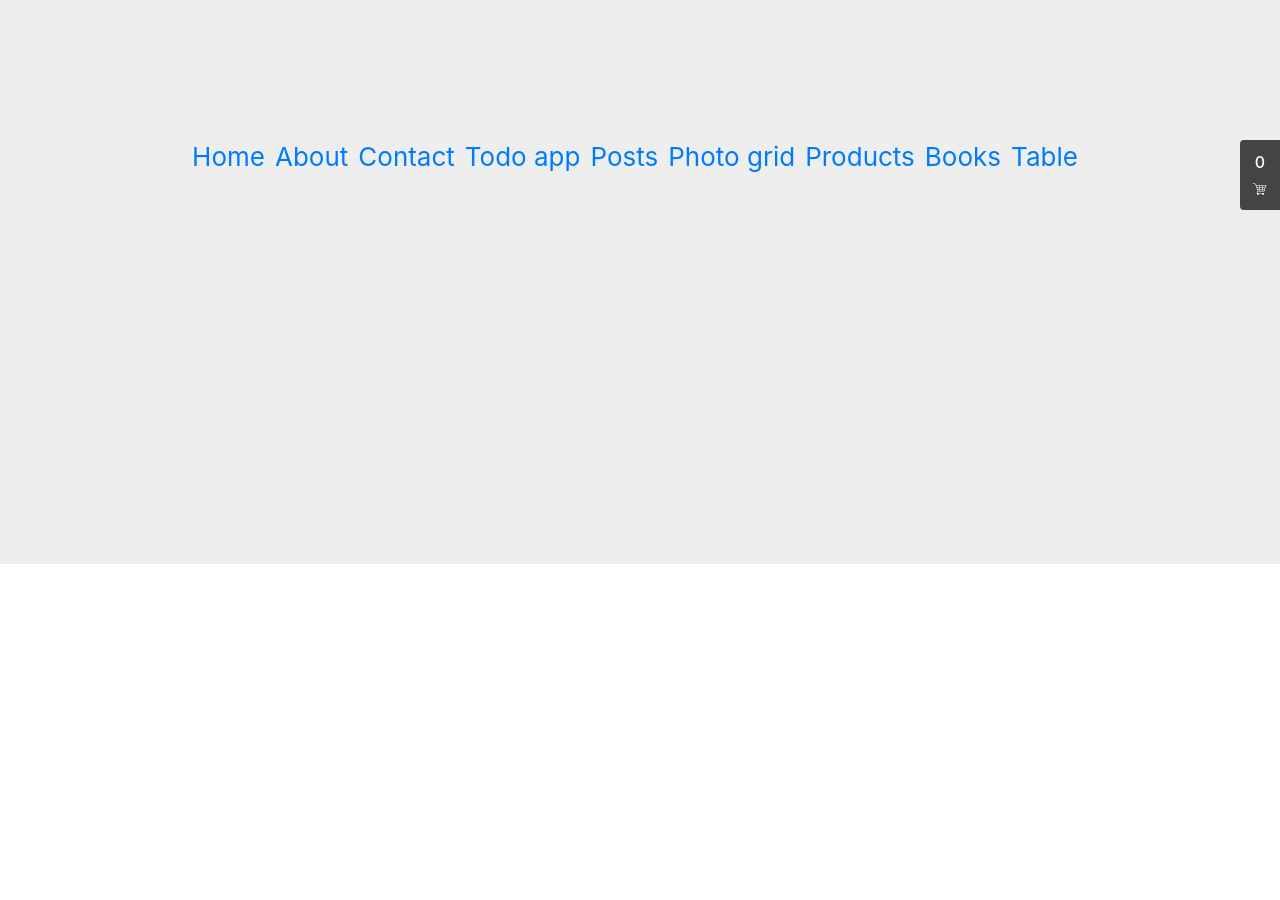
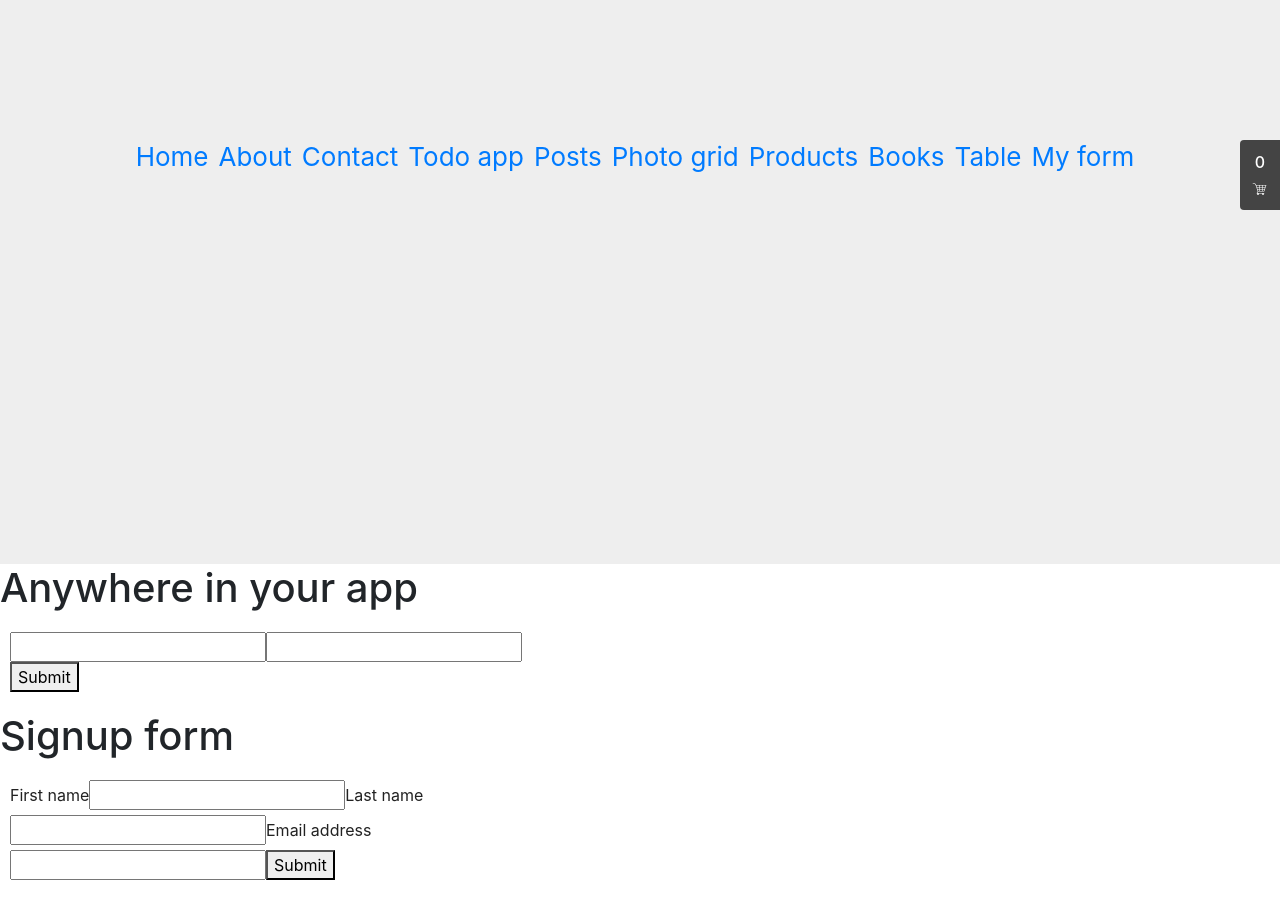
Before and after one commit to ilmoralito/simple-demo-create-react-app, a React (Create React App) app: page /my-form in a window 1280 px wide. Shown: the part 260-1160 px from the top of the page. Before the commit the page ends 824 px from the top, so only its background shows below. Built offline with nearby package versions, Linux system fonts and the light colour scheme.

Commit message:
Testing formink with hooks

```diff
--- a/package.json
+++ b/package.json
@@ -7,6 +7,7 @@
     "@testing-library/react": "^11.2.2",
     "@testing-library/user-event": "^12.6.0",
     "bootstrap": "^4.5.3",
+    "formik": "^2.2.6",
     "husky": "^4.3.6",
     "lint-staged": "^10.5.3",
     "lodash.isequal": "^4.5.0",
@@ -20,7 +21,8 @@
     "react-router-dom": "^5.2.0",
     "react-scripts": "4.0.1",
     "swr": "^0.3.11",
-    "web-vitals": "^0.2.4"
+    "web-vitals": "^0.2.4",
+    "yup": "^0.32.8"
   },
   "scripts": {
     "start": "react-scripts start",
--- a/src/App.js
+++ b/src/App.js
@@ -35,6 +35,7 @@ import {
 import isEqual from "lodash.isequal";
 import usePrevious from "./custom-hooks/usePrevious";
 import Table from "./components/table";
+import MyForm from "./components/my-form/";
 
 function App() {
   const [currentLanguage, setCurrentLanguage] = useState(
@@ -199,6 +200,9 @@ function App() {
                   <li>
                     <Link to="/table">Table</Link>
                   </li>
+                  <li>
+                    <Link to="/my-form">My form</Link>
+                  </li>
                 </ul>
               </header>
               <main>
@@ -230,6 +234,9 @@ function App() {
                   <Route path="/table">
                     <Table />
                   </Route>
+                  <Route path="/my-form">
+                    <MyForm />
+                  </Route>
                 </Switch>
               </main>
             </div>
--- /dev/null
+++ b/src/components/my-form/index.js
@@ -0,0 +1,129 @@
+import React from "react";
+import { Formik, Form, Field, ErrorMessage, useFormik } from "formik";
+import * as Yup from "yup";
+
+function validate(values) {
+  const errors = {};
+
+  if (!values.firstName) {
+    errors.firstName = "Required";
+  } else if (values.firstName.length > 15) {
+    errors.firstName = "Must be 15 characters or less";
+  }
+
+  if (!values.lastName) {
+    errors.lastName = "Required";
+  } else if (values.lastName.length > 20) {
+    errors.lastName = "Must be 20 characters or less";
+  }
+
+  if (!values.email) {
+    errors.email = "Required";
+  } else if (!/^[A-Z0-9._%+-]+@[A-Z0-9.-]+\.[A-Z]{2,4}$/i.test(values.email)) {
+    errors.email = "Invalid email address";
+  }
+
+  return errors;
+}
+
+function SignupForm() {
+  const formik = useFormik({
+    initialValues: {
+      firstName: "",
+      lastName: "",
+      email: "",
+    },
+    validationSchema: Yup.object({
+      firstName: Yup.string()
+        .required("Required")
+        .max(15, "Must be 15 characters or less"),
+      lastName: Yup.string()
+        .required("Is required")
+        .max(20, "Must be 20 characters or less"),
+      email: Yup.string().required("Required").email("Invalid email address"),
+    }),
+    onSubmit: (values) => {
+      alert(JSON.stringify(values, null, 2));
+    },
+  });
+
+  return (
+    <form onSubmit={formik.handleSubmit}>
+      <label htmlFor="firstName">First name</label>
+      <input
+        type="text"
+        id="firstName"
+        name="firstName"
+        {...formik.getFieldProps("firstName")}
+      />
+      {formik.touched.firstName && formik.errors.firstName ? (
+        <div>{formik.errors.firstName}</div>
+      ) : null}
+      <label htmlFor="lastName">Last name</label>
+      <input
+        type="text"
+        id="lastName"
+        name="lastName"
+        {...formik.getFieldProps("lastName")}
+      />
+      {formik.touched.lastName && formik.errors.lastName ? (
+        <div>{formik.errors.lastName}</div>
+      ) : null}
+      <label htmlFor="email">Email address</label>
+      <input
+        type="text"
+        id="email"
+        name="email"
+        {...formik.getFieldProps("email")}
+      />
+      {formik.touched.email && formik.errors.email ? (
+        <div>{formik.errors.email}</div>
+      ) : null}
+      <button type="submit">Submit</button>
+    </form>
+  );
+}
+
+export default function MyForm() {
+  return (
+    <div>
+      <h1>Anywhere in your app</h1>
+      <Formik
+        initialValues={{ email: "", password: "" }}
+        validate={(values) => {
+          const errors = {};
+
+          if (!values.email) {
+            errors.email = "Required";
+          } else if (
+            !/^[A-Z0-9._%+-]+@[A-Z0-9.-]+\.[A-Z]{2,}$/i.test(values.email)
+          ) {
+            errors.email = "Invalid email address";
+          }
+
+          return errors;
+        }}
+        onSubmit={(values, { setSubmitting }) => {
+          setTimeout(() => {
+            alert(JSON.stringify(values, null, 2));
+            setSubmitting(false);
+          }, 400);
+        }}
+      >
+        {({ isSubmitting }) => (
+          <Form>
+            <Field type="email" name="email" />
+            <ErrorMessage name="email" component="div" />
+            <Field type="password" name="password" />
+            <ErrorMessage name="password" component="div" />
+            <button type="submit" disabled={isSubmitting}>
+              Submit
+            </button>
+          </Form>
+        )}
+      </Formik>
+      <h1>Signup form</h1>
+      <SignupForm />
+    </div>
+  );
+}
```
Also changed, not shown: 1 other file (tests, documents, lock files or other folders).
